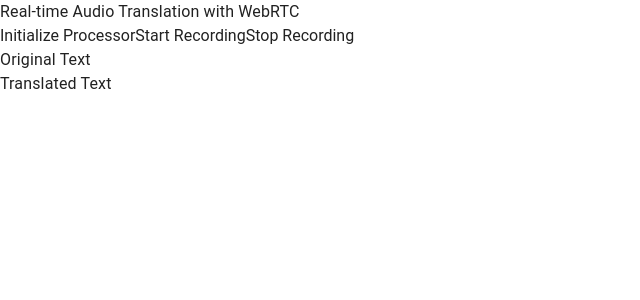
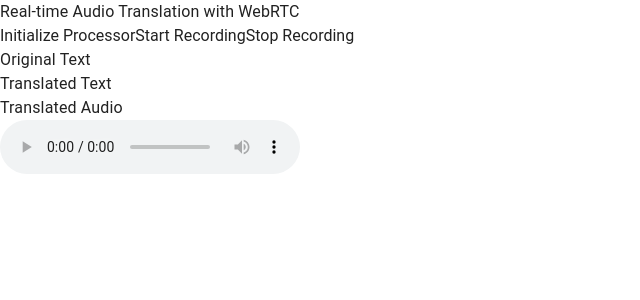
Before and after one commit to Artuar/babelTower, a Next.js app in the folder frontend/: page /voice-recorder in a window 1280 px wide. Shown: the top 300 px of the page, without its empty margins (0-640 px from the left). Built offline with nearby package versions, Linux system fonts and the light colour scheme; no server answers.

Commit message:
# small fe updates

```diff
--- a/frontend/pages/voice-recorder/index.tsx
+++ b/frontend/pages/voice-recorder/index.tsx
@@ -113,6 +113,8 @@
       <div>{originalText.map((text, index) => <p key={index}>{text}</p>)}</div>
       <h2>Translated Text</h2>
       <div>{translatedText.map((text, index) => <p key={index}>{text}</p>)}</div>
+      <h2>Translated Audio</h2>
+      <audio controls src={audioURL}></audio>
     </div>
   );
 };
```
